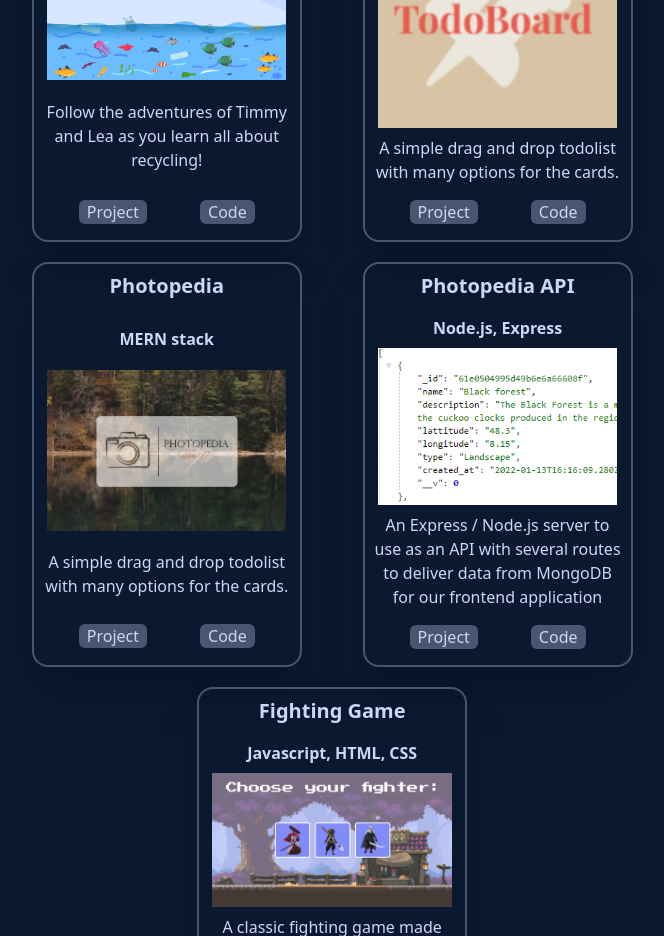
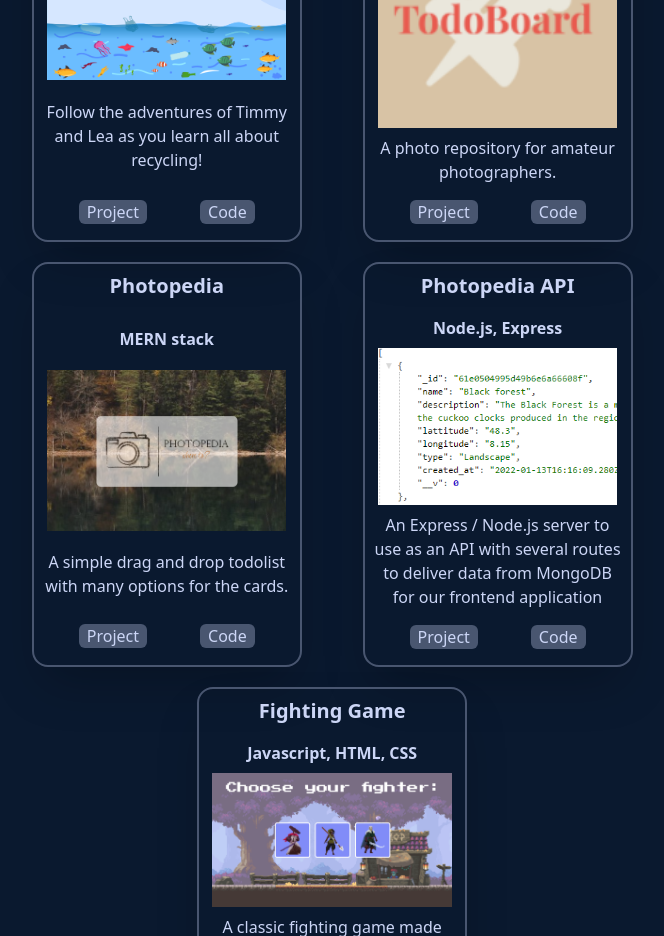
Before and after one commit to TheCodingBrie/portfolio, a React (Create React App) app: page / in a window 1280 px wide. Shown: the part 1880-2816 px from the top of the page, without its empty margins (540-1204 px from the left). Built offline with nearby package versions, Linux system fonts and the light colour scheme.

Commit message:
Update Projects

```diff
--- a/src/Components/Projects.js
+++ b/src/Components/Projects.js
@@ -36,9 +36,7 @@ export default function Projects() {
             title={"TodoBoard"}
             tech={"React"}
             hero={todoBoard}
-            text={
-              "A simple drag and drop todolist with many options for the cards."
-            }
+            text={"A photo repository for amateur photographers."}
             links={[
               "https://TheCodingBrie.github.io/todolist-team/",
               "https://github.com/TheCodingBrie/todolist-team",
```
